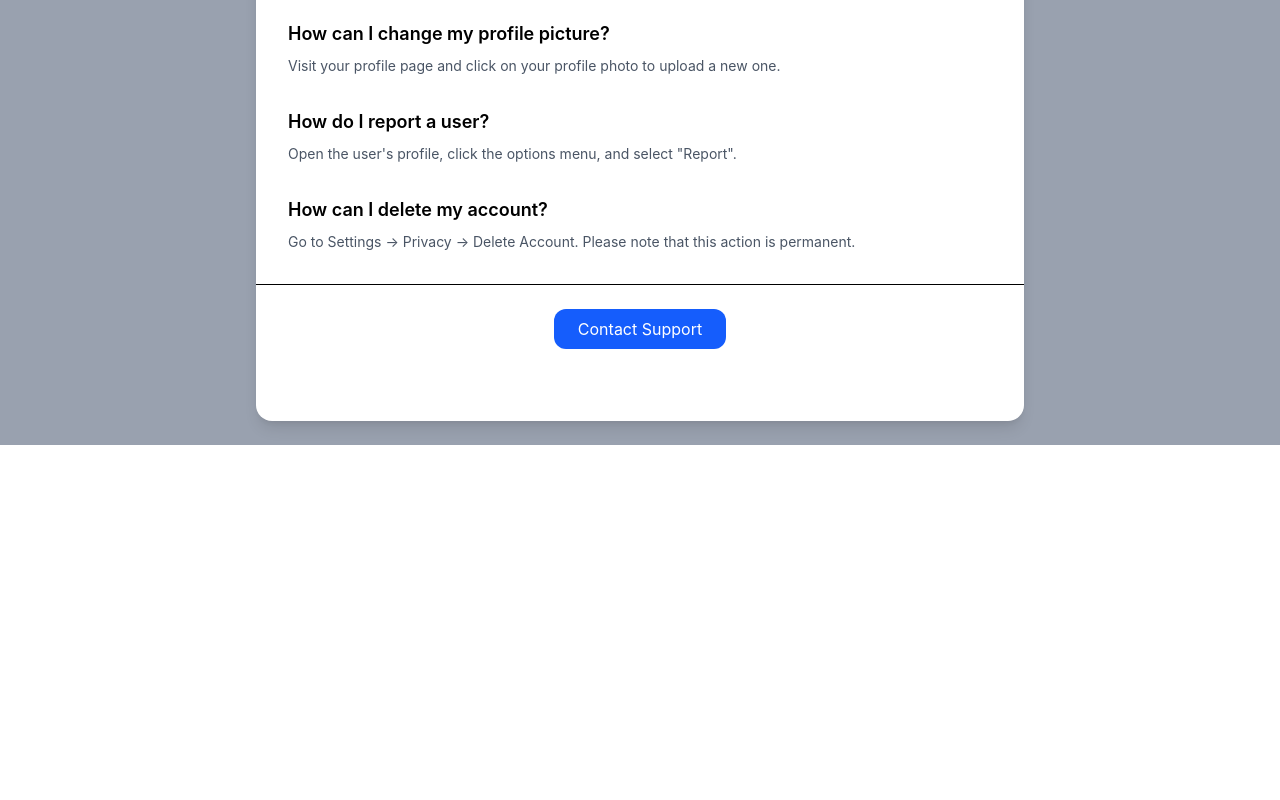
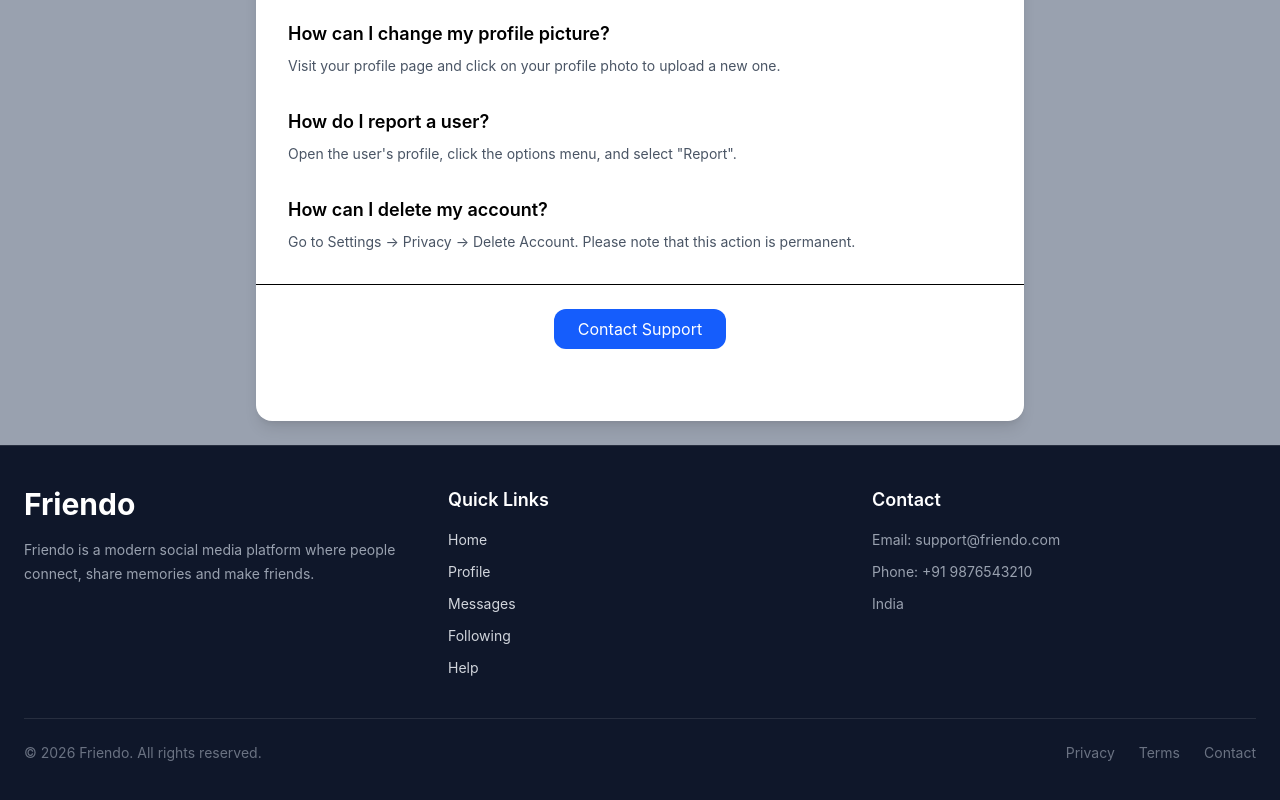
Before and after one commit to gauravkumar2005/Friendo, a React (Vite) app in the folder friendo/: page /help in a window 1280 px wide. Shown: the part 428-1228 px from the top of the page. Before the commit the page ends 873 px from the top, so only its background shows below. Built offline with nearby package versions, Linux system fonts and the light colour scheme.

Commit message:
add footer in friendo

```diff
--- a/friendo/src/App.jsx
+++ b/friendo/src/App.jsx
@@ -17,6 +17,8 @@ import Following from "./pages/Following";
 import Notification from "./pages/Notification";
 import Help from "./pages/Help";
 
+import Footer from "./components/Footer";
+
 function App() {
   return (
     <BrowserRouter>
@@ -34,6 +36,8 @@ function App() {
         <Route path="/help" element={<Help />} />
       </Routes>
 
+      <Footer />
+
     </BrowserRouter>
   );
 }
--- a/friendo/src/components/Footer.jsx
+++ b/friendo/src/components/Footer.jsx
@@ -1,109 +1,106 @@
 import React from "react";
 
-import {
-  Instagram,
-  Facebook,
-  Twitter,
-  Github,
-} from "lucide-react";
+import { Link } from "react-router-dom";
 
 function Footer() {
   return (
-    <footer className="bg-[#111827] text-gray-300 border-t border-white/10 mt-10">
+    <footer className="bg-[#0f172a] text-gray-300 border-t border-white/10">
 
       <div className="max-w-7xl mx-auto px-6 py-10">
 
         {/* TOP SECTION */}
-        <div className="flex flex-col md:flex-row justify-between gap-10">
+        <div className="grid grid-cols-1 md:grid-cols-3 gap-10">
 
           {/* LOGO & ABOUT */}
           <div>
 
-            <h2 className="text-3xl font-bold bg-gradient-to-r from-pink-500 to-purple-500 bg-clip-text text-transparent">
+            <h1 className="text-3xl font-bold text-white">
               Friendo
-            </h2>
+            </h1>
 
-            <p className="mt-4 text-sm text-gray-400 max-w-sm leading-6">
+            <p className="mt-4 text-sm text-gray-400 leading-6">
               Friendo is a modern social media platform where
-              people connect, share memories, and build amazing
-              friendships online.
+              people connect, share memories and make friends.
             </p>
+
           </div>
 
           {/* QUICK LINKS */}
           <div>
 
-            <h3 className="text-white font-semibold mb-4">
+            <h2 className="text-white text-lg font-semibold mb-4">
               Quick Links
-            </h3>
+            </h2>
 
             <ul className="space-y-3 text-sm">
 
               <li>
-                <a
-                  href="/"
-                  className="hover:text-pink-400 transition"
+                <Link
+                  to="/"
+                  className="hover:text-white transition"
                 >
                   Home
-                </a>
+                </Link>
               </li>
 
               <li>
-                <a
-                  href="/profile"
-                  className="hover:text-pink-400 transition"
+                <Link
+                  to="/profile"
+                  className="hover:text-white transition"
                 >
                   Profile
-                </a>
+                </Link>
               </li>
 
               <li>
-                <a
-                  href="/message"
-                  className="hover:text-pink-400 transition"
+                <Link
+                  to="/message"
+                  className="hover:text-white transition"
                 >
                   Messages
-                </a>
+                </Link>
               </li>
 
               <li>
-                <a
-                  href="/help"
-                  className="hover:text-pink-400 transition"
+                <Link
+                  to="/following"
+                  className="hover:text-white transition"
+                >
+                  Following
+                </Link>
+              </li>
+
+              <li>
+                <Link
+                  to="/help"
+                  className="hover:text-white transition"
                 >
                   Help
-                </a>
+                </Link>
               </li>
 
             </ul>
           </div>
 
-          {/* SOCIAL LINKS */}
+          {/* CONTACT */}
           <div>
 
-            <h3 className="text-white font-semibold mb-4">
-              Follow Us
-            </h3>
+            <h2 className="text-white text-lg font-semibold mb-4">
+              Contact
+            </h2>
 
-            <div className="flex gap-4">
+            <p className="text-sm text-gray-400 mb-3">
+              Email: support@friendo.com
+            </p>
 
-              <button className="p-3 bg-white/5 hover:bg-pink-500 transition rounded-xl">
-                <Instagram size={20} />
-              </button>
+            <p className="text-sm text-gray-400 mb-3">
+              Phone: +91 9876543210
+            </p>
 
-              <button className="p-3 bg-white/5 hover:bg-blue-500 transition rounded-xl">
-                <Facebook size={20} />
-              </button>
+            <p className="text-sm text-gray-400">
+              India
+            </p>
 
-              <button className="p-3 bg-white/5 hover:bg-sky-500 transition rounded-xl">
-                <Twitter size={20} />
-              </button>
-
-              <button className="p-3 bg-white/5 hover:bg-gray-700 transition rounded-xl">
-                <Github size={20} />
-              </button>
-
-            </div>
           </div>
         </div>
 
@@ -116,29 +113,30 @@ function Footer() {
 
           <div className="flex gap-6 mt-4 md:mt-0">
 
-            <a
-              href="#"
-              className="hover:text-pink-400 transition"
+            <Link
+              to="/privacy"
+              className="hover:text-white transition"
             >
-              Privacy Policy
-            </a>
+              Privacy
+            </Link>
 
-            <a
-              href="#"
-              className="hover:text-pink-400 transition"
+            <Link
+              to="/terms"
+              className="hover:text-white transition"
             >
               Terms
-            </a>
+            </Link>
 
-            <a
-              href="#"
-              className="hover:text-pink-400 transition"
+            <Link
+              to="/contact"
+              className="hover:text-white transition"
             >
               Contact
-            </a>
+            </Link>
 
           </div>
         </div>
+
       </div>
     </footer>
   );
```
